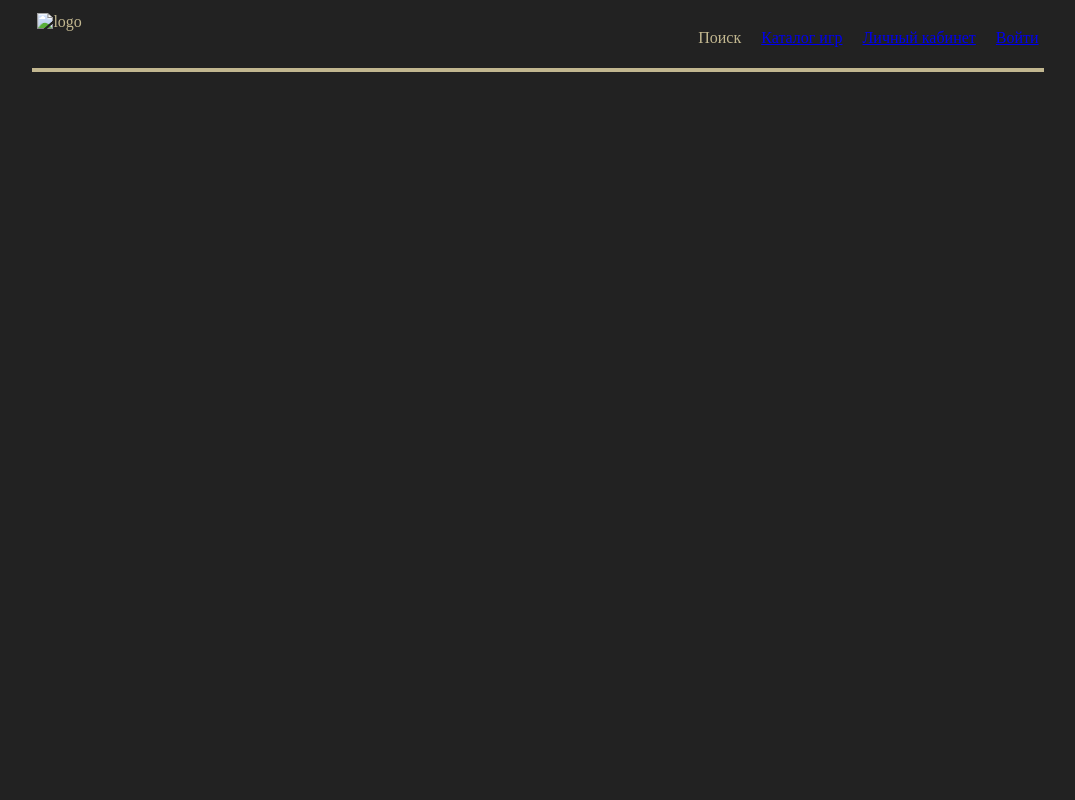
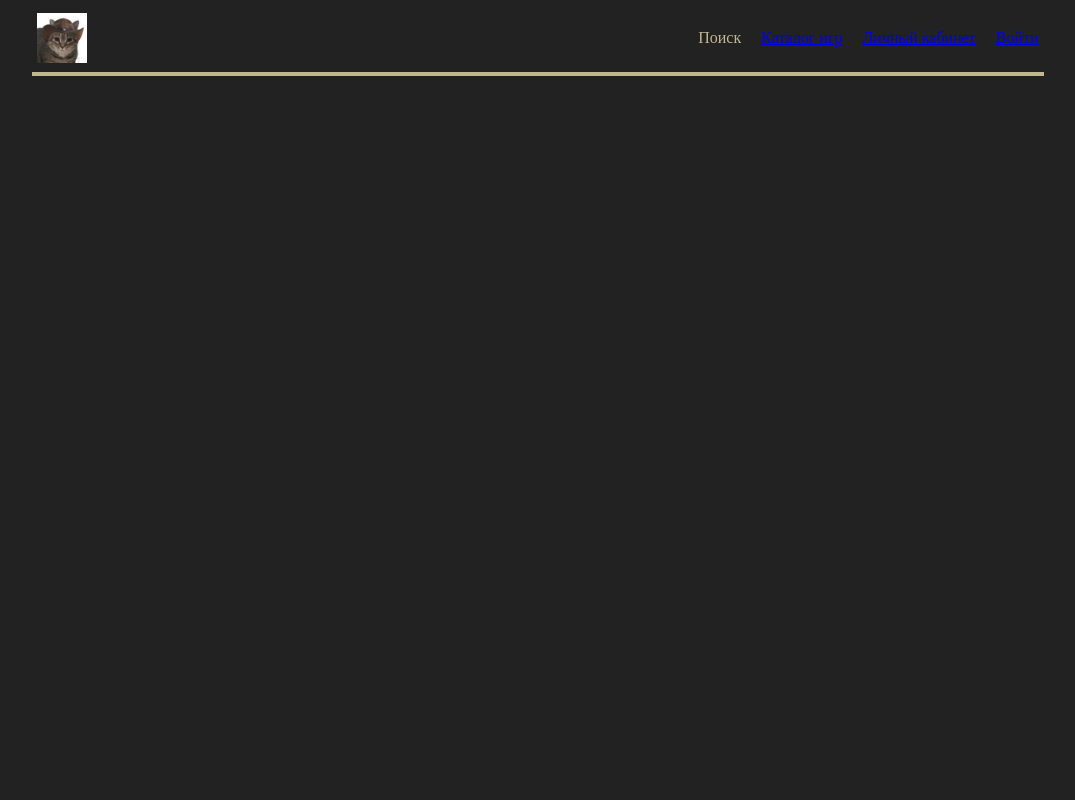
Before and after one commit to Larvest/web1, a plain HTML site: page index.html in a window 1280 px wide. Shown: the top 800 px of the page, without its empty margins (102-1177 px from the left). Drawn offline with Linux system fonts and the light colour scheme.

Commit message:
added logo to the header

```diff
--- a/css/style.css
+++ b/css/style.css
@@ -27,6 +27,10 @@ header {
 header .container {
     display: flex;
     justify-content: space-between;
+}
+
+header img {
+    max-height: 50px;
 }
 
 .menu ul {
--- a/index.html
+++ b/index.html
@@ -10,7 +10,7 @@
     <div class="main-container">
         <header>
             <div class="container">
-                <span><img src="" alt="logo"></span>
+                <a href="./index.html"><img src="./img/chonk.png" alt="logo"></a>
                 <nav class="menu">
                     <ul>
                         <li>Поиск</li>
```
Also changed, not shown: admin.html (+1 -1 lines), catalog.html (+1 -1 lines), login.html (+1 -1 lines), profile.html (+1 -1 lines), register.html (+1 -1 lines).
